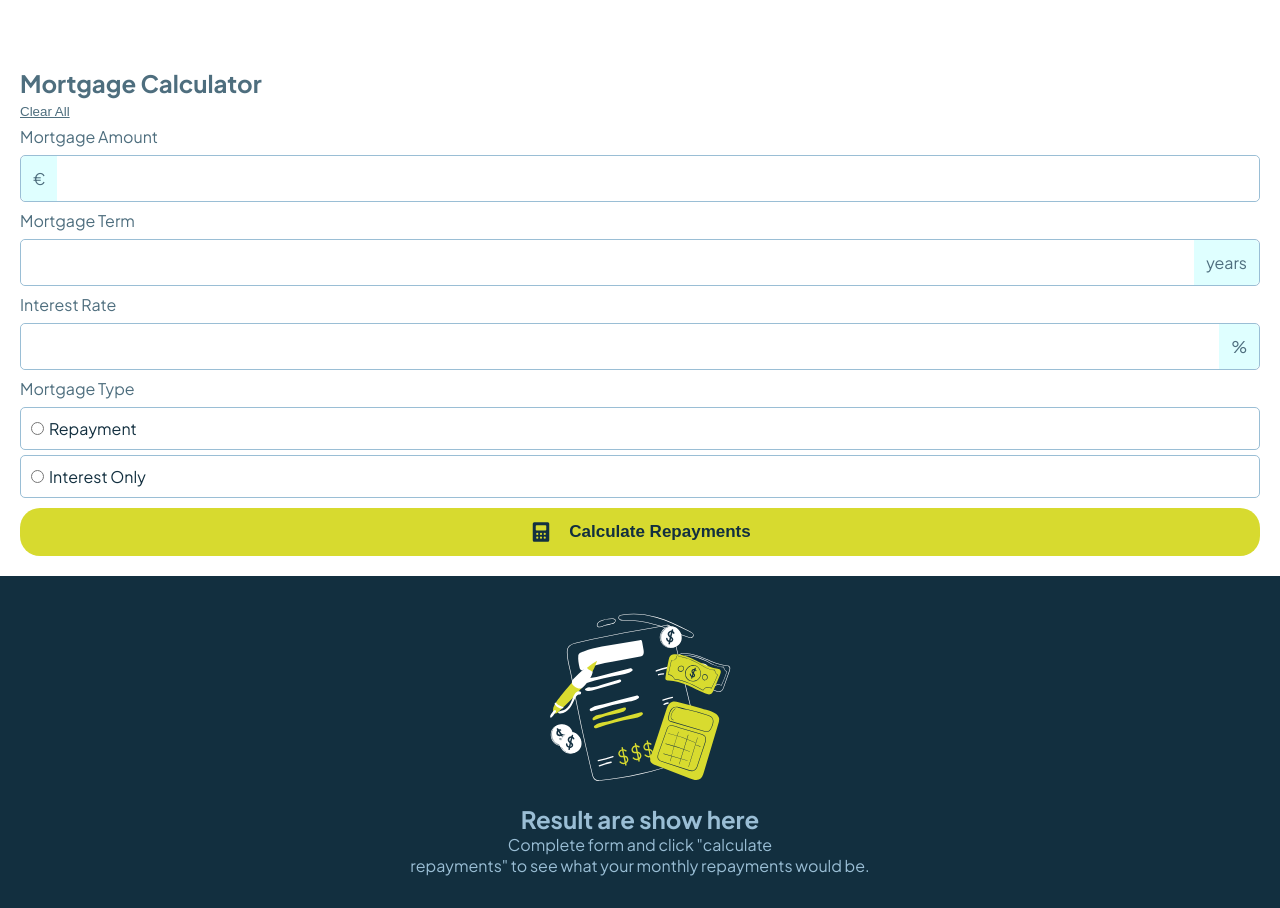
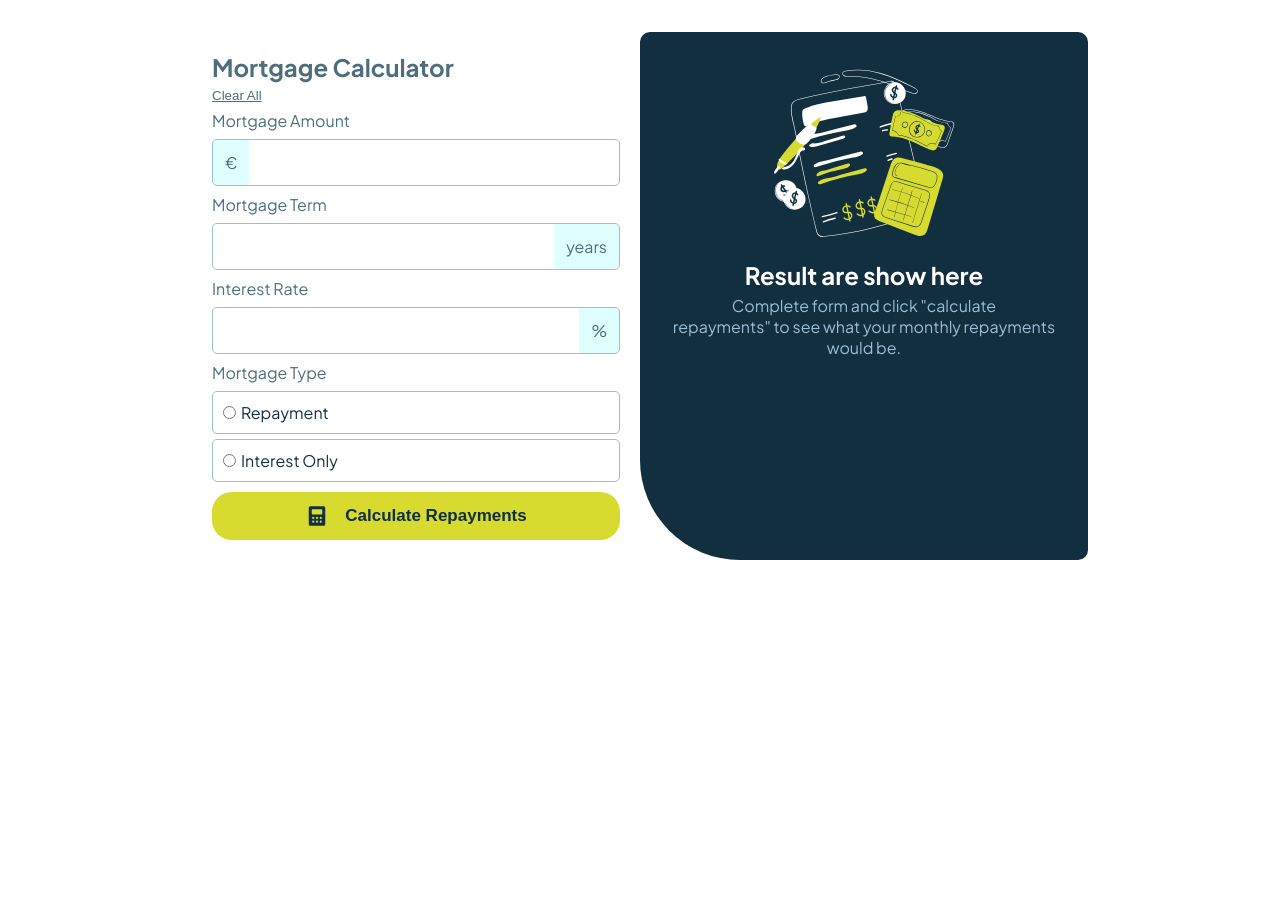
Before and after one commit to developer866/Job_listing-, a React (Create React App) app: page / in a window 1280 px wide. After the commit the page ends 800 px from the top, so only its background shows below. Built offline with nearby package versions, Linux system fonts and the light colour scheme.

Commit message:
desktop View

```diff
--- a/src/App.css
+++ b/src/App.css
@@ -1,11 +1,17 @@
 .App {
   margin: 3rem auto;
-  height: 100vh;
+  /* chhcechechech later  */
+  height: fit-content;
   font-family: Plus Jakarta Sans;
 }
-input:invalid {
-  border-color: red;
+
+@media  (min-width:467px) {
+    body{
+        /* background: black; */
+    }
+    .App{
+        display: flex;
+        width: 70%;
+        margin: 2rem auto;
+    }
 }
-input:valid {
-  border-color: green;
-}
--- a/src/components/Form.css
+++ b/src/components/Form.css
@@ -104,3 +104,8 @@ input[type="radio"]:checked{
   margin-bottom: 0.4rem;
   color: hsl(200, 24%, 40%);
 }
+@media  (min-width:467px) {
+  .form{
+    width: 50%;
+  }
+}
--- a/src/components/Form.jsx
+++ b/src/components/Form.jsx
@@ -24,7 +24,7 @@ function Form(props) {
             </div>
             <div className="A">
               <input
-                type="number"
+                // type="number"
                 name="amount"
                 value={inputs.amount}
                 placeholder=""
@@ -39,7 +39,7 @@ function Form(props) {
           <div className="alternative">
             <div className="A">
               <input
-                type="number"
+                // type="number"
                 name="term"
                 value={inputs.term}
                 onChange={handleChange}
--- a/src/components/Result.css
+++ b/src/components/Result.css
@@ -2,17 +2,66 @@
   text-align: center;
   background: hsl(202, 55%, 16%);
   color: hsl(203, 41%, 72%);
-  /* color: white; */
   padding: 1.5rem;
   padding-top: 2rem;
   padding-bottom: 2rem;
 }
 .result {
-  text-align: center;
+  text-align: left;
   background: hsl(202, 55%, 16%);
   color: hsl(203, 41%, 72%);
-  /* color: white; */
   padding: 1.5rem;
   padding-top: 2rem;
   padding-bottom: 2rem;
 }
+.your_result {
+  color: white;
+}
+.show {
+  color: white;
+  margin-bottom: 0.3rem;
+}
+
+.result_calculated {
+  padding: 20px;
+  border-top: 3px solid hsl(61, 70%, 52%);
+  border-radius: 10px;
+  margin-top: 10px;
+  background: hsl(200, 24%, 40%);
+  text-align: left;
+}
+
+.h2_Repayment {
+  color: hsl(61, 70%, 52%);
+  margin: 1rem;
+}
+
+.h2_total {
+  color: white;
+  margin: 1rem;
+}
+
+@media (min-width: 467px) {
+  .container{
+   background: hsl(202, 55%, 16%);
+    width: 50%;
+    border-radius: 10px 10px 10px 100px;
+  }
+  .Result-empty {
+    text-align: center;
+    color: hsl(203, 41%, 72%);
+    padding: 1.5rem;
+    padding-top: 2rem;
+    padding-bottom: 2rem;
+    border-radius: 20px 20px 20px 100px;
+  }
+  .result {
+    text-align: left;
+    color: hsl(203, 41%, 72%);
+    margin-top: 3rem;
+    padding: 1.5rem;
+    padding-top: 2rem;
+    padding-bottom: 2rem;
+    border-radius: 20px 20px 20px 100px;
+  }
+}
--- a/src/components/Result.jsx
+++ b/src/components/Result.jsx
@@ -1,33 +1,41 @@
 import React from "react";
 import image from "../images/illustration-empty.svg";
-import "./Result.css"
+import "./Result.css";
 
 function Result(props) {
   const { result, submitValue } = props;
 
   return (
-    <div>
+    <div className="container">
       {submitValue ? (
+        <div >
           <div className="result">
-          <h2>Your Results</h2>
+            <h2 className="your_result">Your Results</h2>
             <p>
-            Your results are shown below based on the information you provided.
-            To adjust the result, edit the form and click "calculate repayments"
-            again{" "}
+              Your results are shown below based on the information you
+              provided. To adjust the result, edit the form and click "calculate
+              repayments" again
             </p>
-          <div>
+            <div className="result_calculated">
               <p>Your montly Repayments</p>
-            <h2>E{result.monthlyRepayment}</h2>
+              <h2 className="h2_Repayment">€{result.monthlyRepayment}</h2>
               <hr />
               <p>Total you will repay over the term</p>
-            <h2>{result.totalRepayment}</h2>
+              <h2 className="h2_total">€{result.totalRepayment}</h2>
+            </div>
           </div>
         </div>
       ) : (
-        <div className="Result-empty">
+        <div>
+          <div className="Result-empty ">
             <img src={image} alt="myimage" srcset="" />
-          <h2>Result are show here</h2>
-          <p>Complete form and click "calculate <br></br> repayments" to see what your monthly repayments would be.</p>
+            <h2 className="show">Result are show here</h2>
+            <p>
+              Complete form and click "calculate <br></br> repayments" to see
+              what your monthly repayments would be.
+            </p>
+
+          </div>
         </div>
       )}
     </div>
```
Lines whose indentation alone changed are shown as unchanged.
